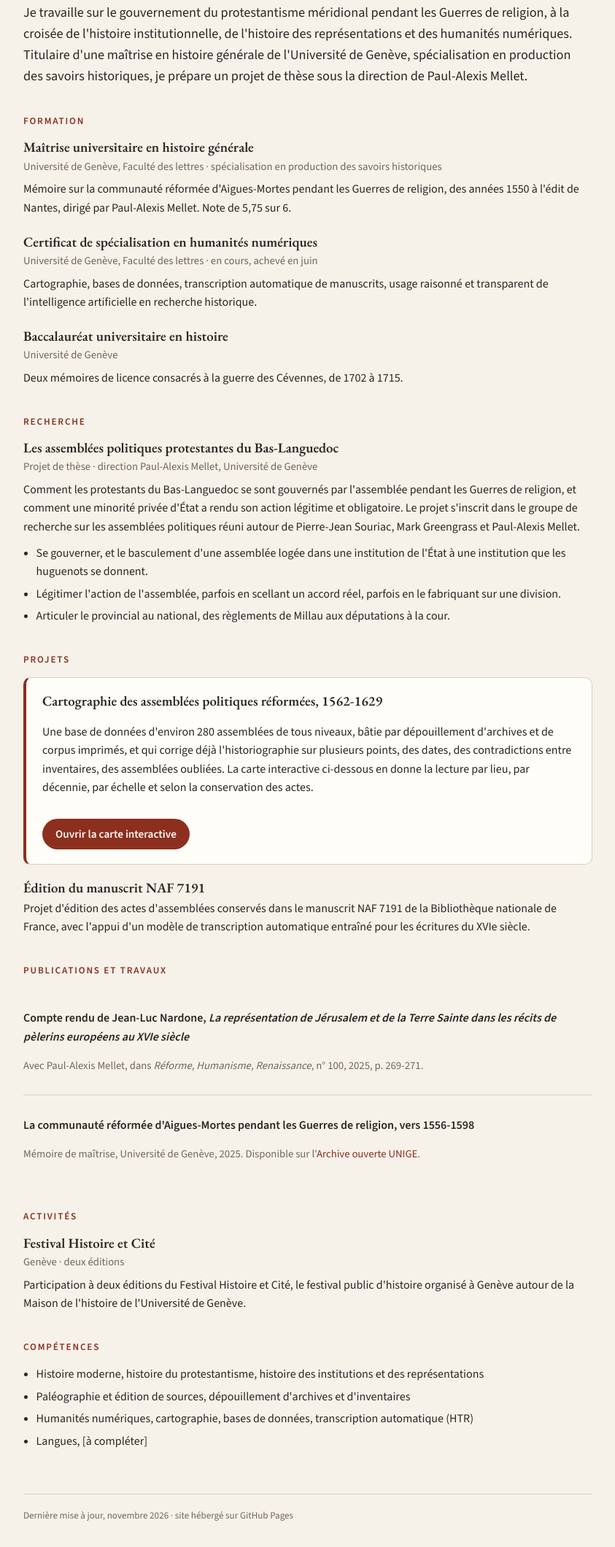
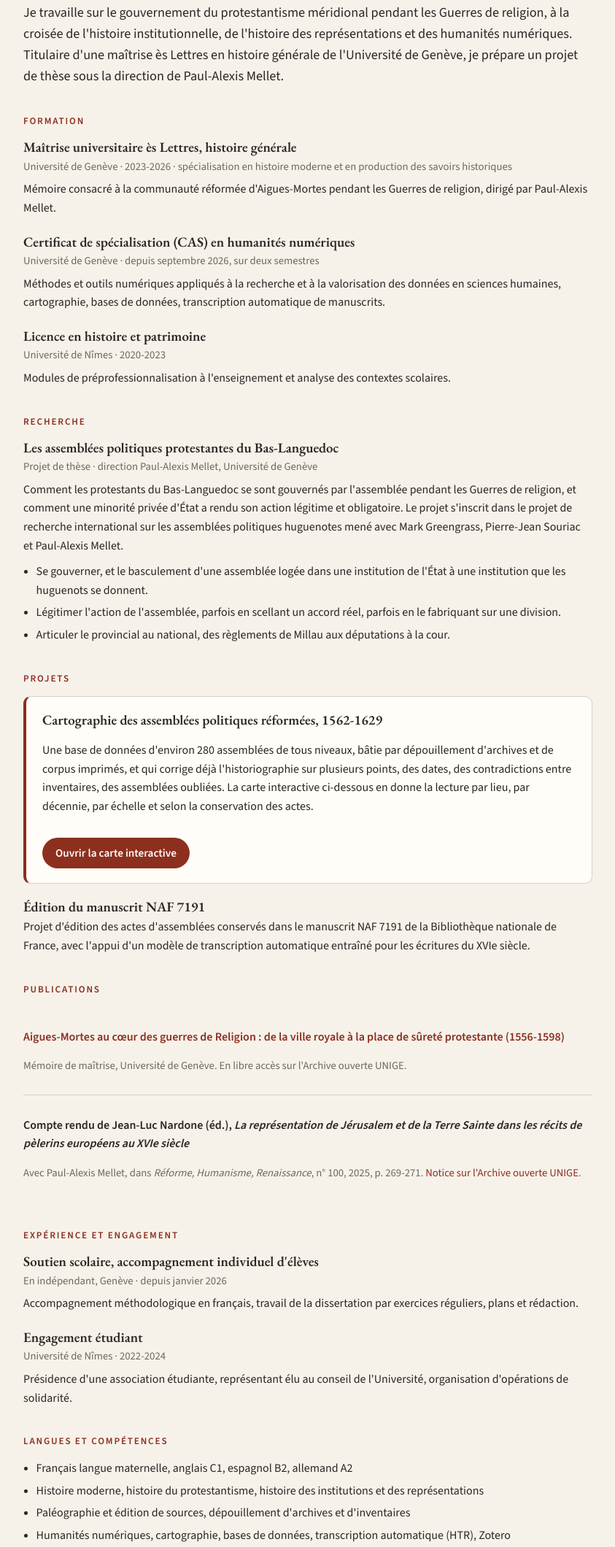
Before and after one commit to remypalatan/remypalatan.github.io, a plain HTML site: page index.html in a window 1280 px wide. Shown: the part 310-2430 px from the top of the page at 73% size, without its empty margins (218-1061 px from the left). Drawn offline with nearby package versions, Linux system fonts and the light colour scheme.

Commit message:
Add files via upload

```diff
--- a/index.html
+++ b/index.html
@@ -71,41 +71,43 @@
     <h1>Rémy Palatan</h1>
     <p class="role">Historien · histoire moderne, protestantisme, humanités numériques · Université de Genève</p>
     <div class="links">
-      <a href="mailto:[votre adresse]">Courriel</a>
+      <a href="mailto:remypalatan@gmail.com">remypalatan@gmail.com</a>
       <a href="https://github.com/remypalatan">GitHub</a>
+      <a href="https://archive-ouverte.unige.ch/contributor/410880">Archive ouverte UNIGE</a>
       <span style="color:var(--muted)">Genève, Suisse</span>
     </div>
   </header>
 
   <nav>
     <a href="#apropos">À propos</a>
+    <a href="#formation">Formation</a>
     <a href="#recherche">Recherche</a>
     <a href="#projets">Projets</a>
     <a href="#publications">Publications</a>
-    <a href="#activites">Activités</a>
+    <a href="#experience">Expérience</a>
   </nav>
 
   <section id="apropos">
     <h2>À propos</h2>
-    <p class="lede">Je travaille sur le gouvernement du protestantisme méridional pendant les Guerres de religion, à la croisée de l'histoire institutionnelle, de l'histoire des représentations et des humanités numériques. Titulaire d'une maîtrise en histoire générale de l'Université de Genève, spécialisation en production des savoirs historiques, je prépare un projet de thèse sous la direction de Paul-Alexis Mellet.</p>
+    <p class="lede">Je travaille sur le gouvernement du protestantisme méridional pendant les Guerres de religion, à la croisée de l'histoire institutionnelle, de l'histoire des représentations et des humanités numériques. Titulaire d'une maîtrise ès Lettres en histoire générale de l'Université de Genève, je prépare un projet de thèse sous la direction de Paul-Alexis Mellet.</p>
   </section>
 
   <section id="formation">
     <h2>Formation</h2>
     <div class="item">
-      <h3>Maîtrise universitaire en histoire générale</h3>
-      <p class="meta">Université de Genève, Faculté des lettres · spécialisation en production des savoirs historiques</p>
-      <p>Mémoire sur la communauté réformée d'Aigues-Mortes pendant les Guerres de religion, des années 1550 à l'édit de Nantes, dirigé par Paul-Alexis Mellet. Note de 5,75 sur 6.</p>
+      <h3>Maîtrise universitaire ès Lettres, histoire générale</h3>
+      <p class="meta">Université de Genève · 2023-2026 · spécialisation en histoire moderne et en production des savoirs historiques</p>
+      <p>Mémoire consacré à la communauté réformée d'Aigues-Mortes pendant les Guerres de religion, dirigé par Paul-Alexis Mellet.</p>
     </div>
     <div class="item">
-      <h3>Certificat de spécialisation en humanités numériques</h3>
-      <p class="meta">Université de Genève, Faculté des lettres · en cours, achevé en juin</p>
-      <p>Cartographie, bases de données, transcription automatique de manuscrits, usage raisonné et transparent de l'intelligence artificielle en recherche historique.</p>
+      <h3>Certificat de spécialisation (CAS) en humanités numériques</h3>
+      <p class="meta">Université de Genève · depuis septembre 2026, sur deux semestres</p>
+      <p>Méthodes et outils numériques appliqués à la recherche et à la valorisation des données en sciences humaines, cartographie, bases de données, transcription automatique de manuscrits.</p>
     </div>
     <div class="item">
-      <h3>Baccalauréat universitaire en histoire</h3>
-      <p class="meta">Université de Genève</p>
-      <p>Deux mémoires de licence consacrés à la guerre des Cévennes, de 1702 à 1715.</p>
+      <h3>Licence en histoire et patrimoine</h3>
+      <p class="meta">Université de Nîmes · 2020-2023</p>
+      <p>Modules de préprofessionnalisation à l'enseignement et analyse des contextes scolaires.</p>
     </div>
   </section>
 
@@ -114,7 +116,7 @@
     <div class="item">
       <h3>Les assemblées politiques protestantes du Bas-Languedoc</h3>
       <p class="meta">Projet de thèse · direction Paul-Alexis Mellet, Université de Genève</p>
-      <p>Comment les protestants du Bas-Languedoc se sont gouvernés par l'assemblée pendant les Guerres de religion, et comment une minorité privée d'État a rendu son action légitime et obligatoire. Le projet s'inscrit dans le groupe de recherche sur les assemblées politiques réuni autour de Pierre-Jean Souriac, Mark Greengrass et Paul-Alexis Mellet.</p>
+      <p>Comment les protestants du Bas-Languedoc se sont gouvernés par l'assemblée pendant les Guerres de religion, et comment une minorité privée d'État a rendu son action légitime et obligatoire. Le projet s'inscrit dans le projet de recherche international sur les assemblées politiques huguenotes mené avec Mark Greengrass, Pierre-Jean Souriac et Paul-Alexis Mellet.</p>
       <ul class="axes">
         <li>Se gouverner, et le basculement d'une assemblée logée dans une institution de l'État à une institution que les huguenots se donnent.</li>
         <li>Légitimer l'action de l'assemblée, parfois en scellant un accord réel, parfois en le fabriquant sur une division.</li>
@@ -137,33 +139,38 @@
   </section>
 
   <section id="publications">
-    <h2>Publications et travaux</h2>
+    <h2>Publications</h2>
     <div class="pub">
-      <p class="t">Compte rendu de Jean-Luc Nardone, <em>La représentation de Jérusalem et de la Terre Sainte dans les récits de pèlerins européens au XVIe siècle</em></p>
-      <p class="r">Avec Paul-Alexis Mellet, dans <em>Réforme, Humanisme, Renaissance</em>, n° 100, 2025, p. 269-271.</p>
+      <p class="t"><a href="https://archive-ouverte.unige.ch/unige:195969">Aigues-Mortes au cœur des guerres de Religion : de la ville royale à la place de sûreté protestante (1556-1598)</a></p>
+      <p class="r">Mémoire de maîtrise, Université de Genève. En libre accès sur l'Archive ouverte UNIGE.</p>
     </div>
     <div class="pub">
-      <p class="t">La communauté réformée d'Aigues-Mortes pendant les Guerres de religion, vers 1556-1598</p>
-      <p class="r">Mémoire de maîtrise, Université de Genève, 2025. Disponible sur l'<a href="https://archive-ouverte.unige.ch">Archive ouverte UNIGE</a>.</p>
+      <p class="t">Compte rendu de Jean-Luc Nardone (éd.), <em>La représentation de Jérusalem et de la Terre Sainte dans les récits de pèlerins européens au XVIe siècle</em></p>
+      <p class="r">Avec Paul-Alexis Mellet, dans <em>Réforme, Humanisme, Renaissance</em>, n° 100, 2025, p. 269-271. <a href="https://archive-ouverte.unige.ch/unige:187373">Notice sur l'Archive ouverte UNIGE</a>.</p>
     </div>
   </section>
 
-  <section id="activites">
-    <h2>Activités</h2>
+  <section id="experience">
+    <h2>Expérience et engagement</h2>
     <div class="item">
-      <h3>Festival Histoire et Cité</h3>
-      <p class="meta">Genève · deux éditions</p>
-      <p>Participation à deux éditions du Festival Histoire et Cité, le festival public d'histoire organisé à Genève autour de la Maison de l'histoire de l'Université de Genève.</p>
+      <h3>Soutien scolaire, accompagnement individuel d'élèves</h3>
+      <p class="meta">En indépendant, Genève · depuis janvier 2026</p>
+      <p>Accompagnement méthodologique en français, travail de la dissertation par exercices réguliers, plans et rédaction.</p>
+    </div>
+    <div class="item">
+      <h3>Engagement étudiant</h3>
+      <p class="meta">Université de Nîmes · 2022-2024</p>
+      <p>Présidence d'une association étudiante, représentant élu au conseil de l'Université, organisation d'opérations de solidarité.</p>
     </div>
   </section>
 
-  <section id="competences">
-    <h2>Compétences</h2>
+  <section id="langues">
+    <h2>Langues et compétences</h2>
     <ul class="skills">
+      <li>Français langue maternelle, anglais C1, espagnol B2, allemand A2</li>
       <li>Histoire moderne, histoire du protestantisme, histoire des institutions et des représentations</li>
       <li>Paléographie et édition de sources, dépouillement d'archives et d'inventaires</li>
-      <li>Humanités numériques, cartographie, bases de données, transcription automatique (HTR)</li>
-      <li>Langues, [à compléter]</li>
+      <li>Humanités numériques, cartographie, bases de données, transcription automatique (HTR), Zotero</li>
     </ul>
   </section>
 
```
